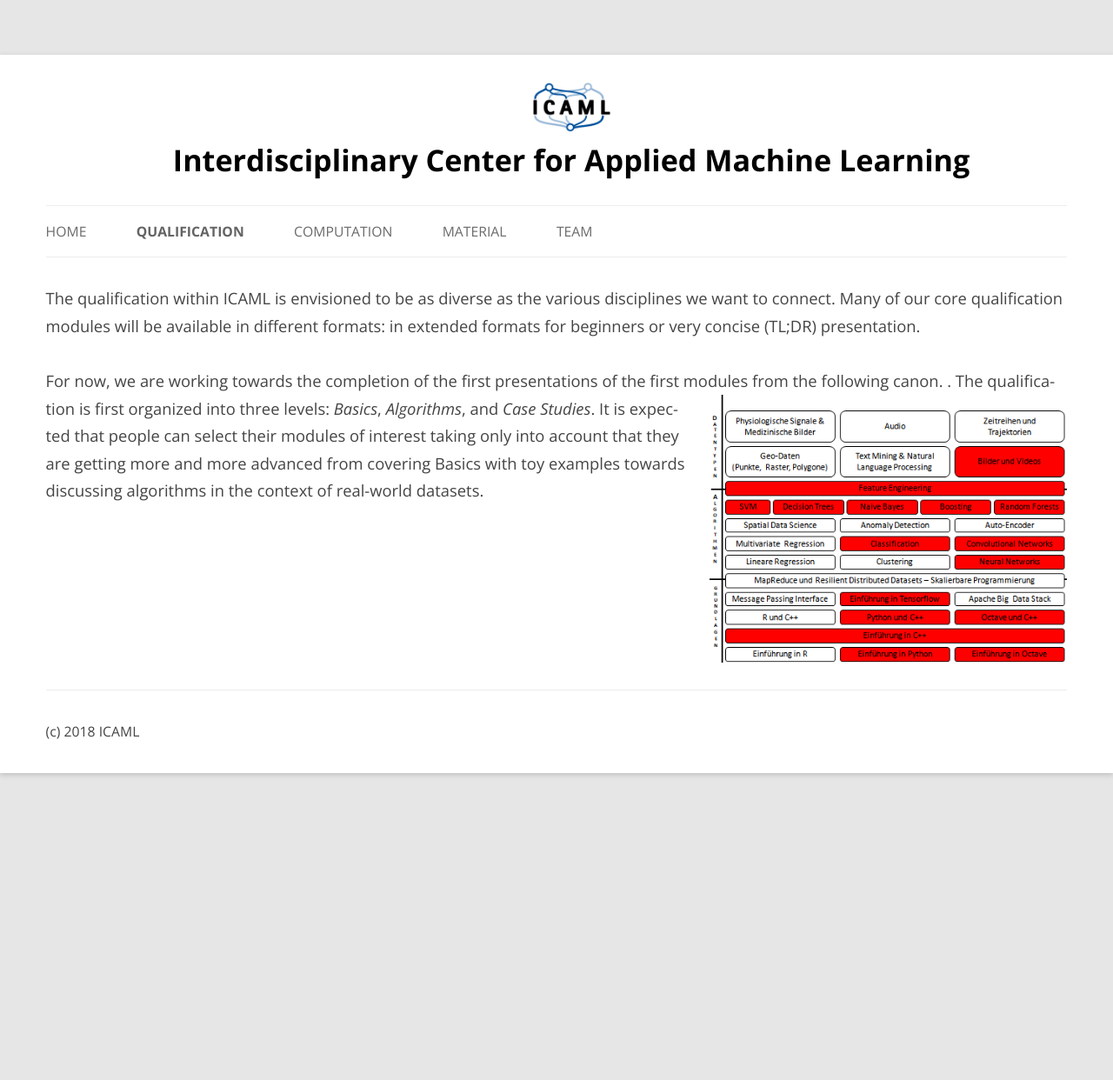
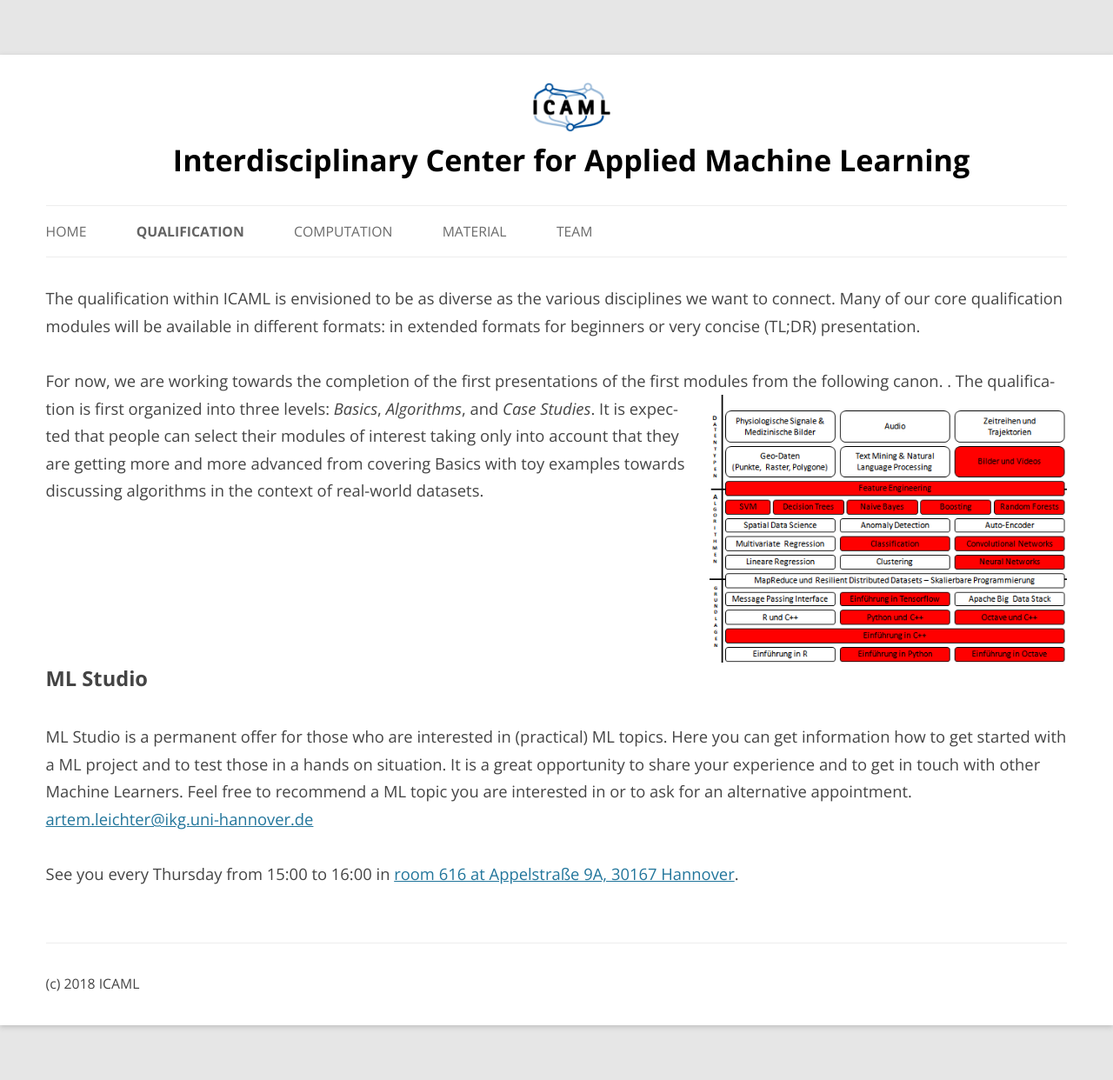
Before and after one commit to Artem7c2/icaml, a Jekyll site: the page built from web/qualification.md, in a window 1280 px wide. Shown: the whole page at 87% size. Built offline with Jekyll 4.4.1, drawn with Linux system fonts in a browser that asks for light colours; before the commit the page ends 952 px from its top, so only the background shows below that.

Commit message:
ADD ML studio anaouncment

```diff
--- a/web/qualification.md
+++ b/web/qualification.md
@@ -12,3 +12,12 @@ For now, we are working towards the completion of the first presentations of the
 <img src="gfx/canon.png" class="floater" />. The qualification is first organized into three levels: *Basics*, *Algorithms*, and *Case Studies*.
 It is expected that people can select their modules of interest taking only into account that they are getting more and more advanced from
 covering Basics with toy examples towards discussing algorithms in the context of real-world datasets.
+
+
+ML Studio
+------------
+ML Studio is a permanent offer for those who are interested in (practical) ML topics. Here you can get information how to get started with a ML project and to test those in a hands on situation. It is a great opportunity to share your experience and to get in touch with other Machine Learners.
+Feel free to recommend a ML topic you are interested in or to ask for an alternative appointment.
+<artem.leichter@ikg.uni-hannover.de>
+
+See you every Thursday from 15:00 to 16:00 in [room 616 at Appelstraße 9A, 30167 Hannover](https://info.cafm.uni-hannover.de/room/3408.006.616).
```
